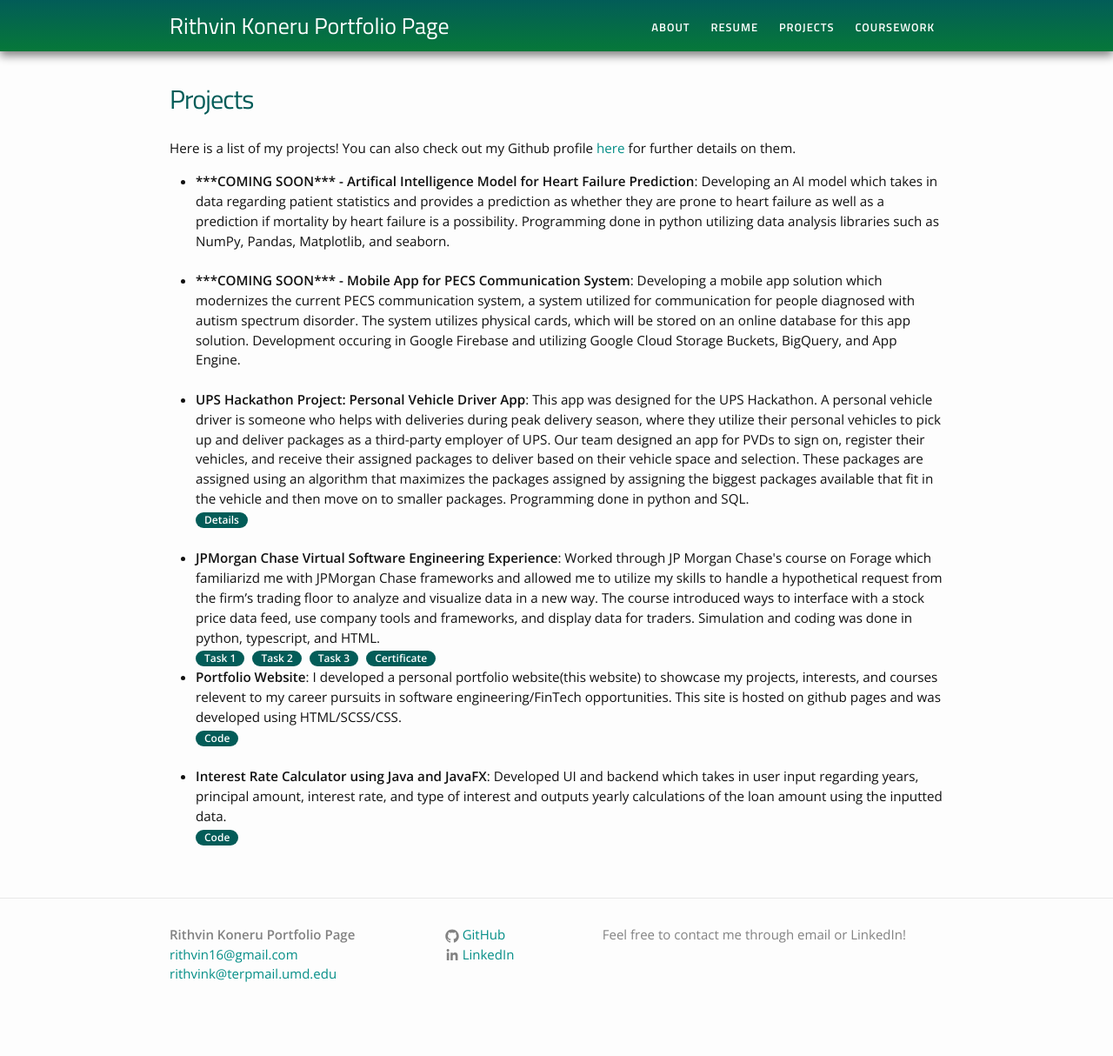
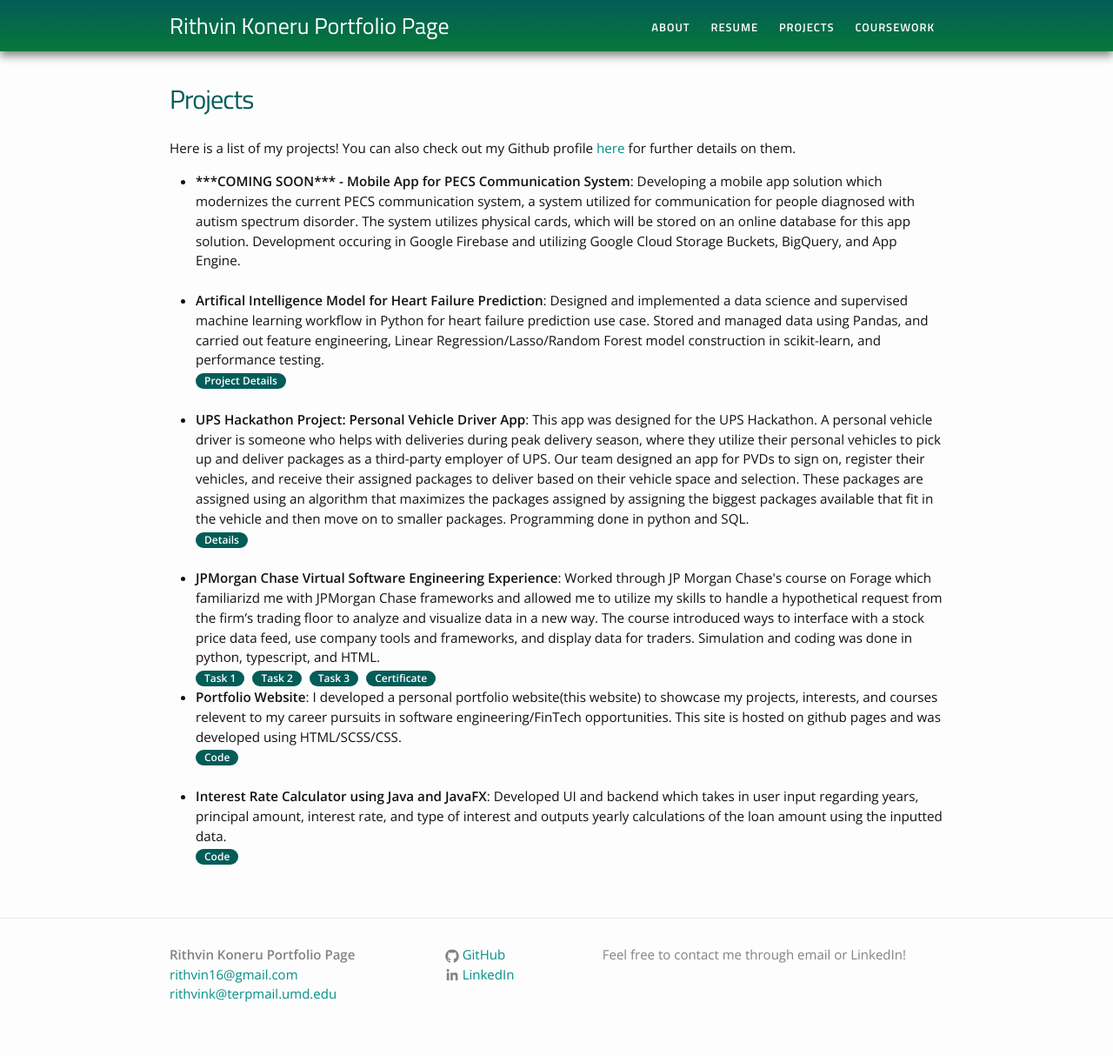
Before and after one commit to RithvinK/RithvinK.github.io, a Jekyll site: the page built from projects.md, in a window 1280 px wide. Shown: the whole page at 87% size. Built offline with Jekyll 4.4.1, drawn with Linux system fonts in a browser that asks for light colours; before the commit the page ends 1191 px from its top, so only the background shows below that.

Commit message:
Update projects.md

```diff
--- a/projects.md
+++ b/projects.md
@@ -8,10 +8,11 @@ Here is a list of my projects! You can also check out my Github profile <a href=
 
 <ul>
 	<li>
-		<b>***COMING SOON*** - Artifical Intelligence Model for Heart Failure Prediction</b>: Developing an AI model which takes in data regarding patient statistics and provides a prediction as whether they are prone to heart failure as well as a prediction if mortality by heart failure is a possibility. Programming done in python utilizing data analysis libraries such as NumPy, Pandas, Matplotlib, and seaborn. <br>
+		<b>***COMING SOON*** - Mobile App for PECS Communication System</b>: Developing a mobile app solution which modernizes the current PECS communication system, a system utilized for communication for people diagnosed with autism spectrum disorder. The system utilizes physical cards, which will be stored on an online database for this app solution. Development occuring in Google Firebase and utilizing Google Cloud Storage Buckets, BigQuery, and App Engine. <br>
 	</li><br>
 	<li>
-		<b>***COMING SOON*** - Mobile App for PECS Communication System</b>: Developing a mobile app solution which modernizes the current PECS communication system, a system utilized for communication for people diagnosed with autism spectrum disorder. The system utilizes physical cards, which will be stored on an online database for this app solution. Development occuring in Google Firebase and utilizing Google Cloud Storage Buckets, BigQuery, and App Engine. <br>
+		<b>Artifical Intelligence Model for Heart Failure Prediction</b>: Designed and implemented a data science and supervised machine learning workflow in Python for heart failure prediction use case. Stored and managed data using Pandas, and carried out feature engineering, Linear Regression/Lasso/Random Forest model construction in scikit-learn, and performance testing. <br>
+		<a href="https://github.com/RithvinK/Heart-Failure-Prediction-Project"><div class="color-button">Project Details</div></a>
 	</li><br>
 	<li>
 		<b>UPS Hackathon Project: Personal Vehicle Driver App</b>: This app was designed for the UPS Hackathon. A personal vehicle driver is someone who helps with deliveries during peak delivery season, where they utilize their personal vehicles to pick up and deliver packages as a third-party employer of UPS. Our team designed an app for PVDs to sign on, register their vehicles, and receive their assigned packages to deliver based on their vehicle space and selection. These packages are assigned using an algorithm that maximizes the packages assigned by assigning the biggest packages available that fit in the vehicle and then move on to smaller packages. Programming done in python and SQL. <br>
```
